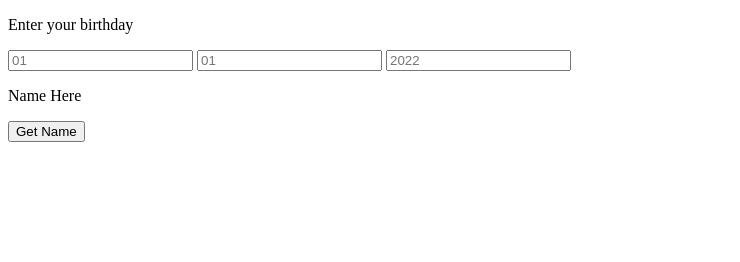
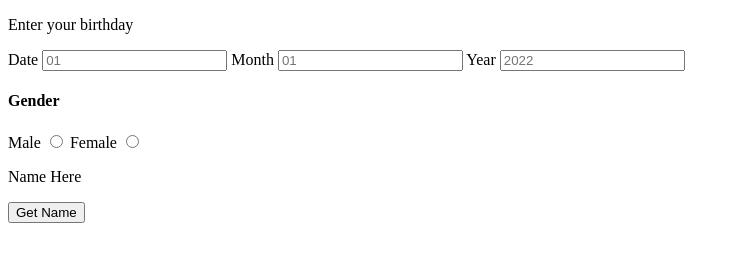
Before and after one commit to Timzyofficial/akan-name-ip, a plain HTML site: page index.html in a window 1280 px wide. Shown: the whole page, without its empty margins (0-740 px from the left). Drawn offline with Linux system fonts and the light colour scheme.

Commit message:
Add radio button

```diff
--- a/index.html
+++ b/index.html
@@ -11,9 +11,17 @@
     <div>
         <p>Enter your birthday</p>
         <form>
-            <input type="text" placeholder="01"  />
-            <input type="text" placeholder="01" />
-            <input type="number" placeholder="2022">
+            <label>Date</label>
+            <input type="text" placeholder="01" name="date"  />
+            <label>Month</label>
+            <input type="text" placeholder="01" name="month" />
+            <label>Year</label>
+            <input type="number" placeholder="2022" name="year">
+            <h4>Gender</h4>
+            <label>Male</label>
+            <input type="radio" id="male" name="gender">
+            <label>Female</label>
+            <input type="radio" id="female" name="gender">
         </form>
         <p>
             <span>Name Here</span>
--- a/script.js
+++ b/script.js
@@ -1,3 +1,3 @@
 function myFunction() {
-    alert("Hello World");
+    // alert("Hello World");
 }
```
